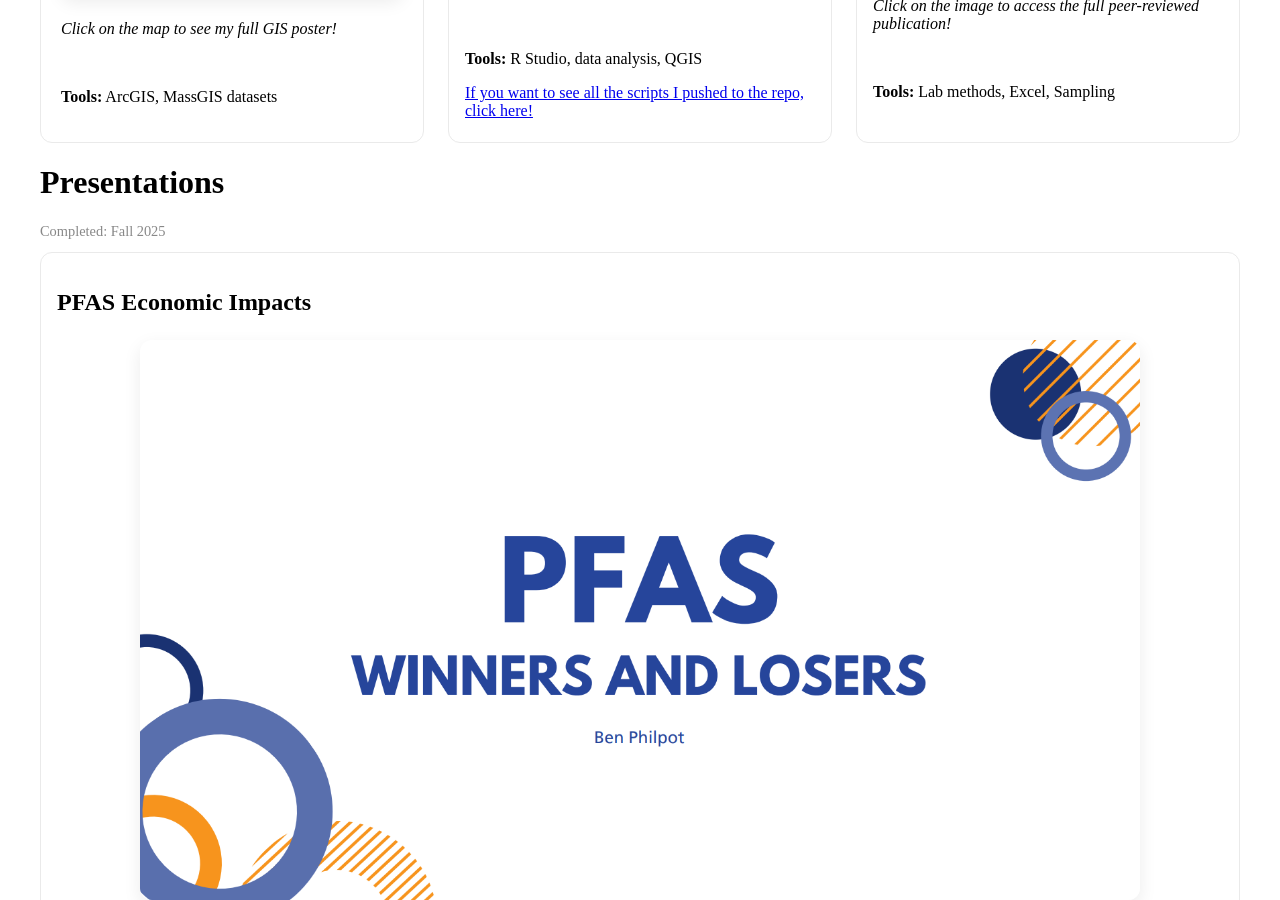
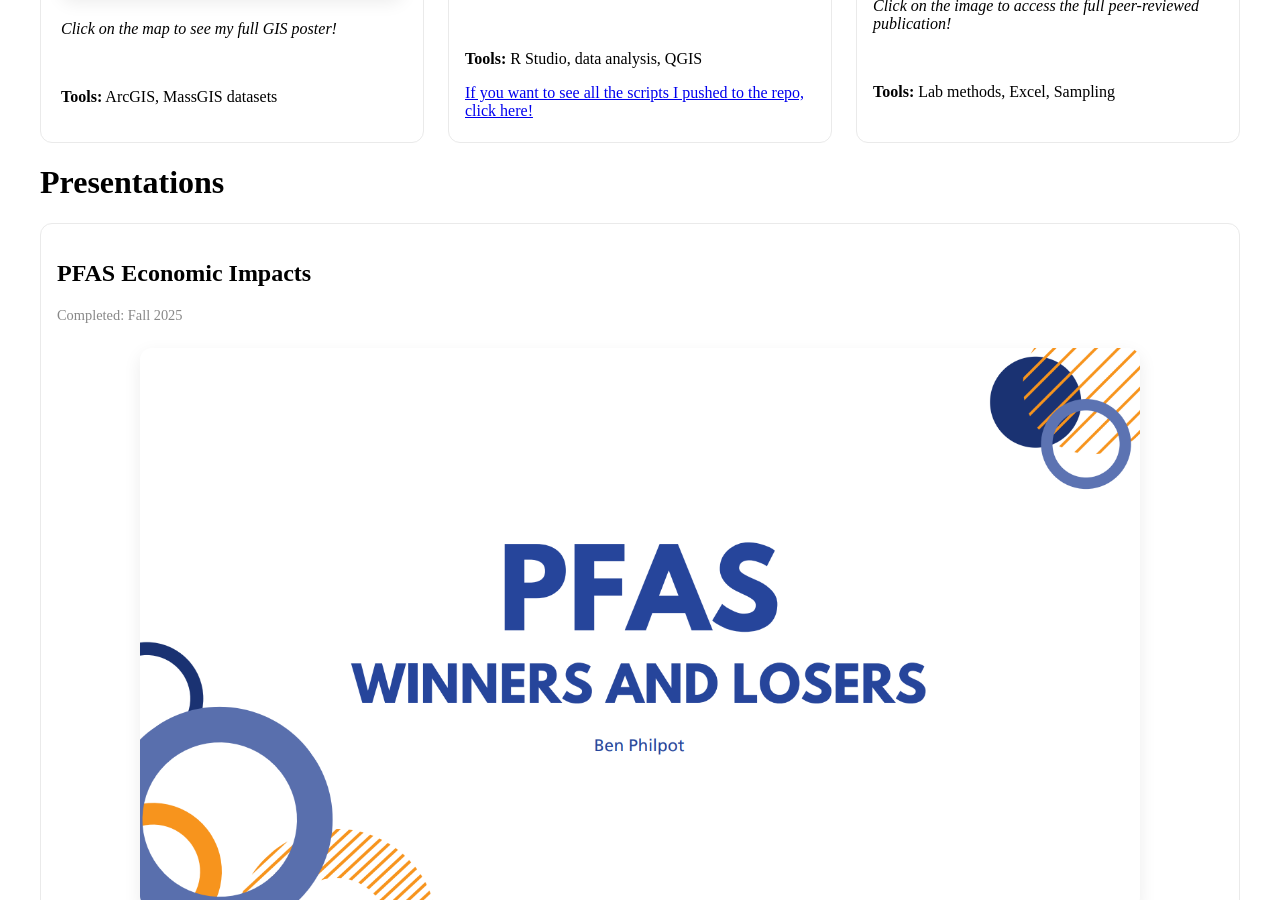
Before and after one commit to benphilpots/benphilpots.github.io, a Jekyll site: the page built from index.html, in a window 1280 px wide and 900 px high, scrolled down 858 px. Built offline with Jekyll 4.4.1, drawn with Linux system fonts in a browser that asks for light colours.

Commit message:
Update index.html

```diff
--- a/index.html
+++ b/index.html
@@ -191,13 +191,7 @@ layout: default
 </section>
 
 <h1>Presentations</h1>
-<p style="
-  margin: 0.25rem 0 0.75rem 0;
-  font-size: 0.9rem;
-  color: #888;
-">
-  Completed: Fall 2025
-</p>
+
 <section style="
   display: grid;
   grid-template-columns: repeat(auto-fit, minmax(280px, 1fr));
@@ -212,6 +206,13 @@ layout: default
     transition: transform 0.2s ease, box-shadow 0.2s ease;
   ">
     <h2>PFAS Economic Impacts</h2>
+    <p style="
+  margin: 0.25rem 0 0.75rem 0;
+  font-size: 0.9rem;
+  color: #888;
+">
+  Completed: Fall 2025
+</p>
     <a href="assets/PFAS_Presentation.pdf" target="_blank">
   <img
     src="assets/PFAS_Screenshot.png"
```
